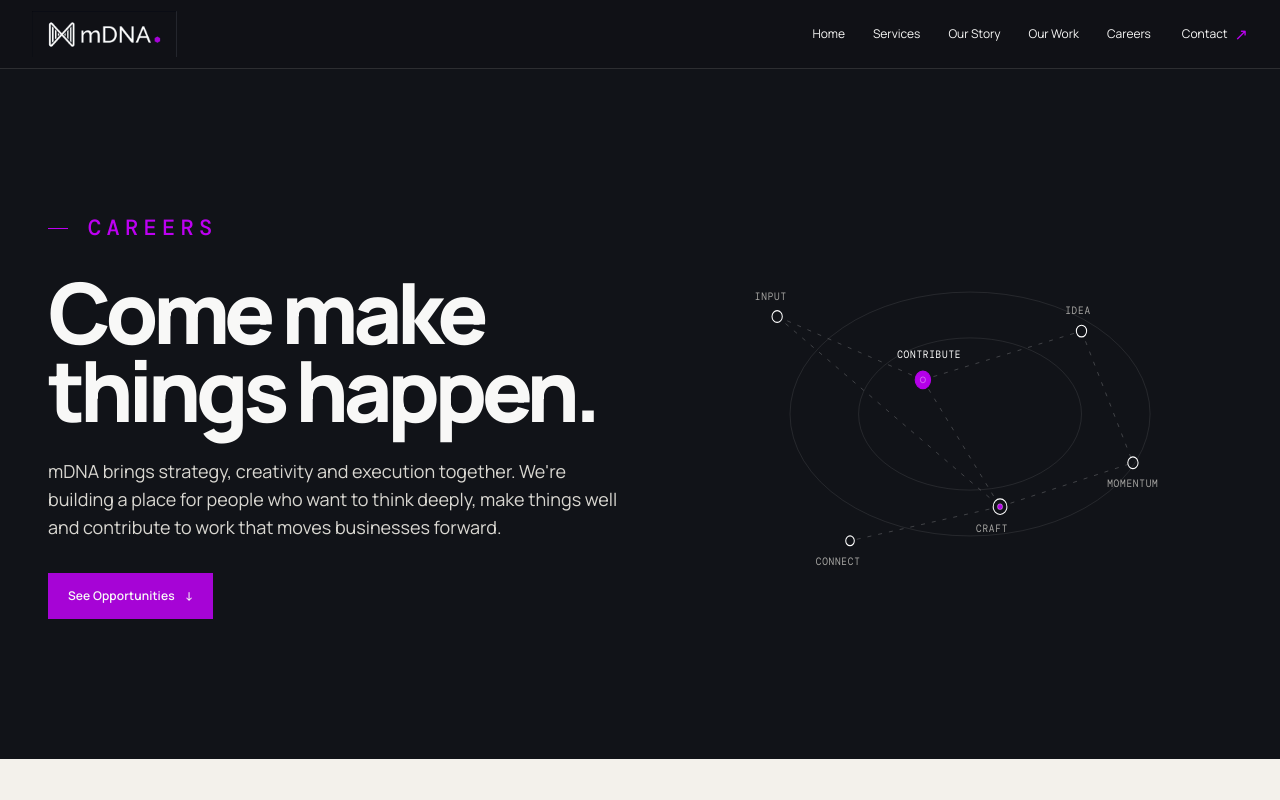
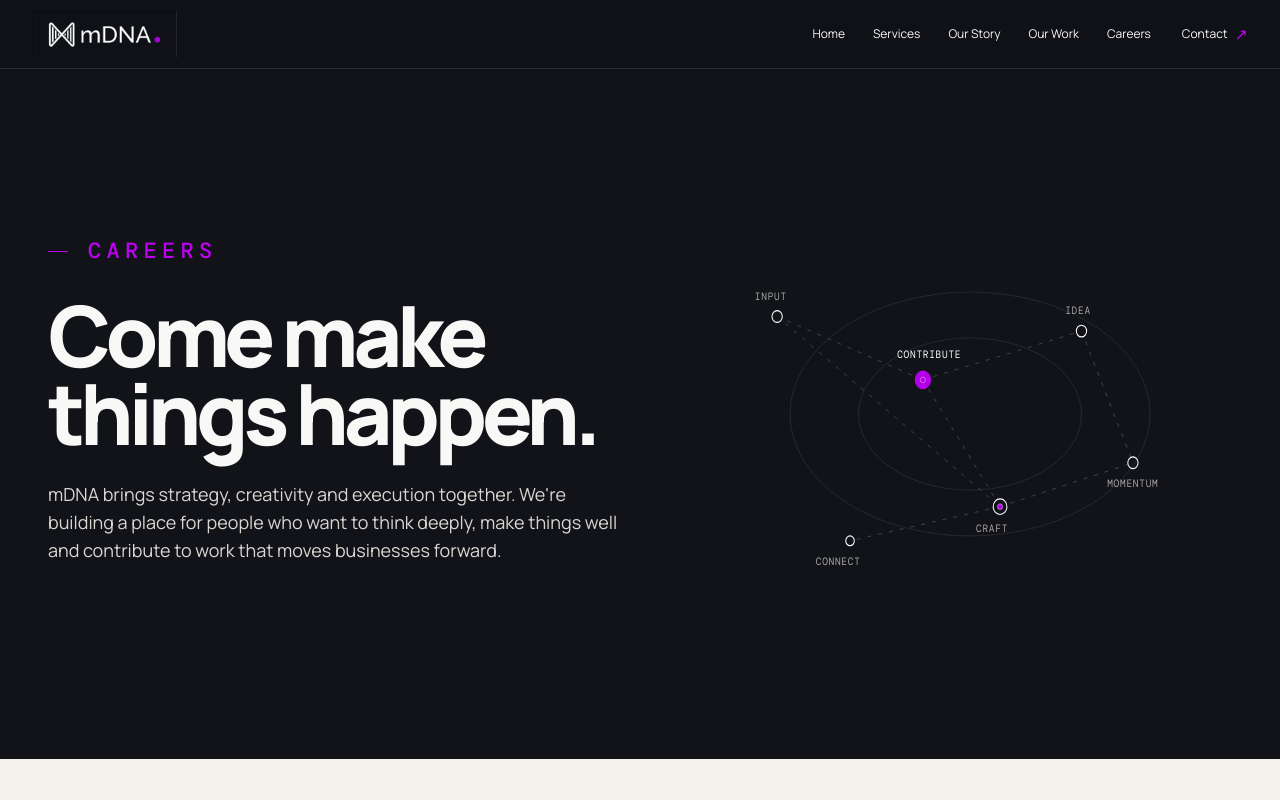
Before and after one commit to priyacse21/mdna_web, a React (Vite) app: page /careers in a window 1280 px wide. Shown: the top 800 px of the page. Built offline with nearby package versions, Linux system fonts and the light colour scheme.

Commit message:
button hover chnages

```diff
--- a/src/components/common/Button.jsx
+++ b/src/components/common/Button.jsx
@@ -3,8 +3,9 @@ import { Link } from "react-router-dom";
 const variantClassNames = {
   purple:
     "border-transparent bg-[#a604d6] hover:shadow-[0_14px_35px_rgba(166,4,214,0.24)]",
+
   black:
-    "border-white/30 bg-[#111318] ",
+    "border-white/30 bg-[#111318] hover:border-[#a604d6]",
 };
 
 export default function Button({
--- a/src/screens/careers/HeroSection.jsx
+++ b/src/screens/careers/HeroSection.jsx
@@ -22,9 +22,7 @@ const HeroSection = () => {
             things well and contribute to work that moves businesses
             forward.
           </p>
-          <Button href="#opportunities" variant="purple" icon="↓">
-            See Opportunities
-          </Button>
+
         </div>
 
         <div className="h-[400px] max-[900px]:h-[320px] max-[560px]:mx-[-10px] max-[560px]:h-[270px] relative">
```
